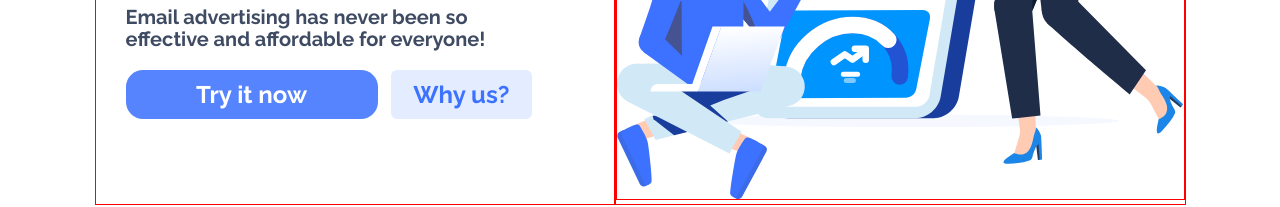
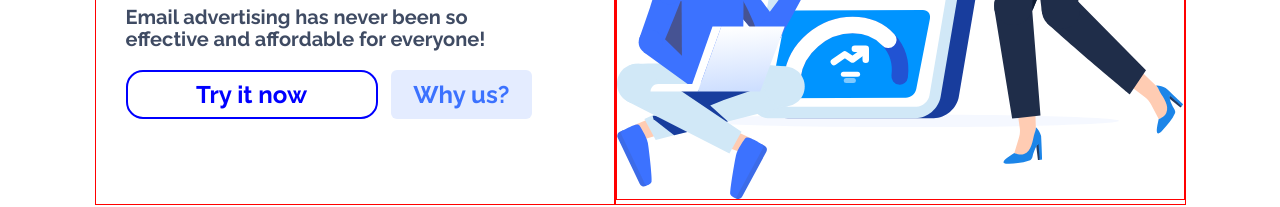
Before and after one commit to dryg1246/Daltter, a React (Create React App) app: page / in a window 1280 px wide. In both pictures the pointer is over the button 251 px from the left and 606 px from the top of the page. Shown: the part 512-719 px from the top of the page. Built offline with nearby package versions, Linux system fonts and the light colour scheme.

Commit message:
react_daltter

```diff
--- a/src/components/pages/Footer/Footer.js
+++ b/src/components/pages/Footer/Footer.js
@@ -10,8 +10,8 @@ function Footer() {
                 </div>
                 <div className={styles.police}>
                     <nav>Register | </nav>
-                    <nav> Terms of service |</nav>
-                    <nav>Privacy policy |</nav>
+                    <nav> Terms of service | </nav>
+                    <nav>Privacy policy | </nav>
                     <nav>Login </nav>
                 </div>
             </div>
--- a/src/components/pages/Footer/Footer.module.scss
+++ b/src/components/pages/Footer/Footer.module.scss
@@ -16,4 +16,5 @@
   font-family: Raleway;
   font-size: 24px;
   font-weight: 500;
+  padding-right: 38px;
 }
--- a/src/components/pages/Main/Main.js
+++ b/src/components/pages/Main/Main.js
@@ -45,7 +45,7 @@ function Main() {
                     <p className={styles.clicks}>All you need is just a few clicks - and your clients <br /> will be in your hands. Forget about tens of different <br />  services for one ad.</p>
 
                     <button className={styles.btnTryMore}>
-                        <h2>Learn more</h2>
+                        <h2>Try it now</h2>
                     </button>
                 </div>
                 </div>
--- a/src/components/pages/Main/Main.module.css
+++ b/src/components/pages/Main/Main.module.css
@@ -1,3 +1,4 @@
+@charset "UTF-8";
 .main {
   justify-content: center;
   display: flex;
@@ -53,7 +54,7 @@
   background: #E4ECFF;
   border: none;
   cursor: pointer;
-  transition: background 0.1s ease-in-out;
+  transition: all 0.3s ease;
 }
 .main .btnWhyUs h2 {
   color: #3C72FF;
@@ -75,7 +76,7 @@
   background: #3C72FF;
   border: none;
   cursor: pointer;
-  transition: background 0.1s ease-in-out;
+  transition: all 0.3s ease;
 }
 .main .btnTry h2 {
   color: #FFF;
@@ -89,10 +90,12 @@
   line-height: normal;
 }
 .main .btnTry:hover {
-  background: #5684ff;
+  background-color: transparent;
+  border: 2px solid blue;
+  color: blue; /* Синий текст при наведении */
 }
-.main .btnTry:active {
-  background: #2360ff;
+.main .btnTry:hover h2 {
+  color: blue; /* Синий текст при наведении */
 }
 .main .btnTry .btnLearn {
   width: 15.75rem;
@@ -102,13 +105,15 @@
   background: #3C72FF;
   border: none;
   cursor: pointer;
-  transition: background 0.1s ease-in-out;
+  transition: all 0.3s ease;
 }
 .main .btnTry .btnLearn:hover {
-  background: #5684ff;
+  background-color: transparent;
+  border: 2px solid blue;
+  color: blue; /* Синий текст при наведении */
 }
-.main .btnTry .btnLearn:active {
-  background: #2360ff;
+.main .btnTry .btnLearn:hover h2 {
+  color: blue; /* Синий текст при наведении */
 }
 .main .btnTry .btnLearn div {
   color: #FFF;
@@ -344,6 +349,7 @@
   text-align: left;
   justify-content: center;
   align-items: center;
+  transition: all 0.3s ease;
 }
 .card2 .btnTryMore h2 {
   color: #FFF;
@@ -354,6 +360,14 @@
   font-style: normal;
   font-weight: 700;
   line-height: normal;
+}
+.card2 .btnTryMore:hover {
+  background-color: transparent;
+  border: 2px solid blue;
+  color: blue; /* Синий текст при наведении */
+}
+.card2 .btnTryMore:hover h2 {
+  color: blue; /* Синий текст при наведении */
 }
 
 .mainContainer {
@@ -422,6 +436,14 @@
   cursor: pointer;
   transition: background 0.1s ease-in-out;
 }
+.btnTryNow:hover {
+  background-color: transparent;
+  border: 2px solid blue;
+  color: blue; /* Синий текст при наведении */
+}
+.btnTryNow:hover p {
+  color: blue; /* Синий текст при наведении */
+}
 .btnTryNow p {
   color: #FFF;
   text-align: center;
--- a/src/components/pages/Main/Main.module.scss
+++ b/src/components/pages/Main/Main.module.scss
@@ -45,7 +45,7 @@
   justify-content: center;
   text-decoration: none;
   transition: .2s;
-  padding-left: 10px
+  padding-left: 10px;
 }
 
   .mainTextBody{
@@ -60,7 +60,7 @@
     background: #E4ECFF;
     border: none;
     cursor: pointer;
-    transition: background 0.1s ease-in-out;
+    transition: all 0.3s ease;
 
     h2 {
       color: #3C72FF;
@@ -74,6 +74,7 @@
       line-height: normal;
     }
 
+
   }
   .btnTry {
     width: 15.75rem;
@@ -84,12 +85,12 @@
     background: #3C72FF;
     border: none;
     cursor: pointer;
-    transition: background 0.1s ease-in-out;
+    transition: all 0.3s ease;
 
     h2 {
       color: #FFF;
       text-align: center;
-     margin: 0;
+      margin: 0;
       font-family: Raleway;
       align-items: center;
       font-size: 1.5rem;
@@ -99,11 +100,13 @@
     }
 
     &:hover {
-      background: lighten(#3C72FF, 5%);
-    }
+      background-color: transparent;
+      border: 2px solid blue;
+      color: blue; /* Синий текст при наведении */
 
-    &:active {
-      background: darken(#3C72FF, 5%);
+      h2 {
+        color: blue; /* Синий текст при наведении */
+      }
     }
 
     .btnLearn {
@@ -114,15 +117,18 @@
       background: #3C72FF;
       border: none;
       cursor: pointer;
-      transition: background 0.1s ease-in-out;
+      transition: all 0.3s ease;
+
 
 
       &:hover {
-        background: lighten(#3C72FF, 5%);
-      }
+        background-color: transparent;
+        border: 2px solid blue;
+        color: blue; /* Синий текст при наведении */
 
-      &:active {
-        background: darken(#3C72FF, 5%);
+        h2 {
+          color: blue; /* Синий текст при наведении */
+        }
       }
 
       div {
@@ -308,6 +314,7 @@
 
   outline: none;
   cursor: pointer;
+
 }
 
 .email{
@@ -373,6 +380,7 @@
     text-align: left;
     justify-content: center;
     align-items: center;
+    transition: all 0.3s ease;
 
     h2{
       color: #FFF;
@@ -383,6 +391,17 @@
       font-style: normal;
       font-weight: 700;
       line-height: normal;
+    }
+
+
+    &:hover {
+      background-color: transparent;
+      border: 2px solid blue;
+      color: blue; /* Синий текст при наведении */
+
+      h2 {
+        color: blue; /* Синий текст при наведении */
+      }
     }
   }
 
@@ -454,6 +473,17 @@
   cursor: pointer;
   transition: background 0.1s ease-in-out;
 
+
+  &:hover {
+    background-color: transparent;
+    border: 2px solid blue;
+    color: blue; /* Синий текст при наведении */
+
+    p {
+      color: blue; /* Синий текст при наведении */
+    }
+  }
+
   p {
     color: #FFF;
     text-align: center;
```
Also changed, not shown: 1 other file (tests, documents, lock files or other folders).
